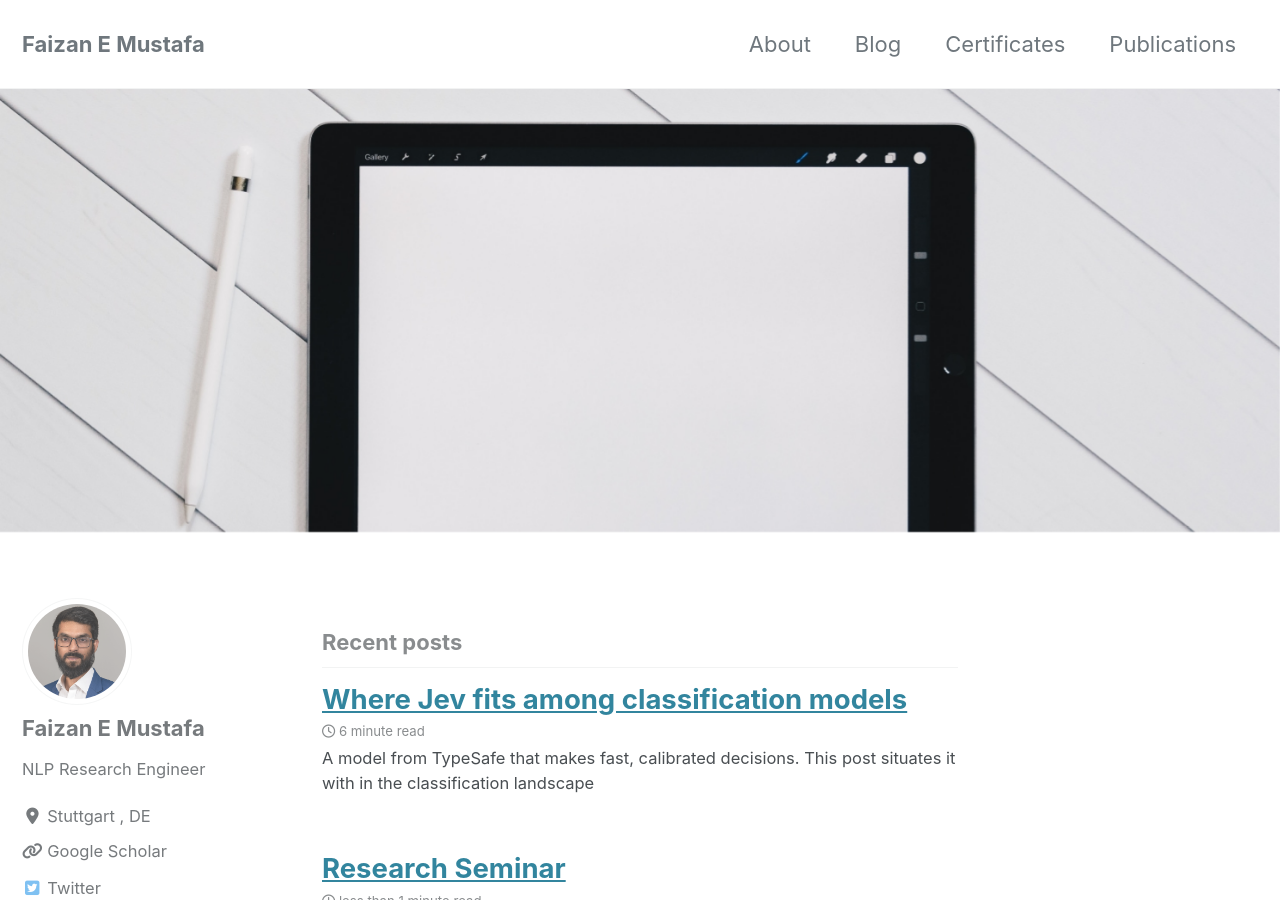
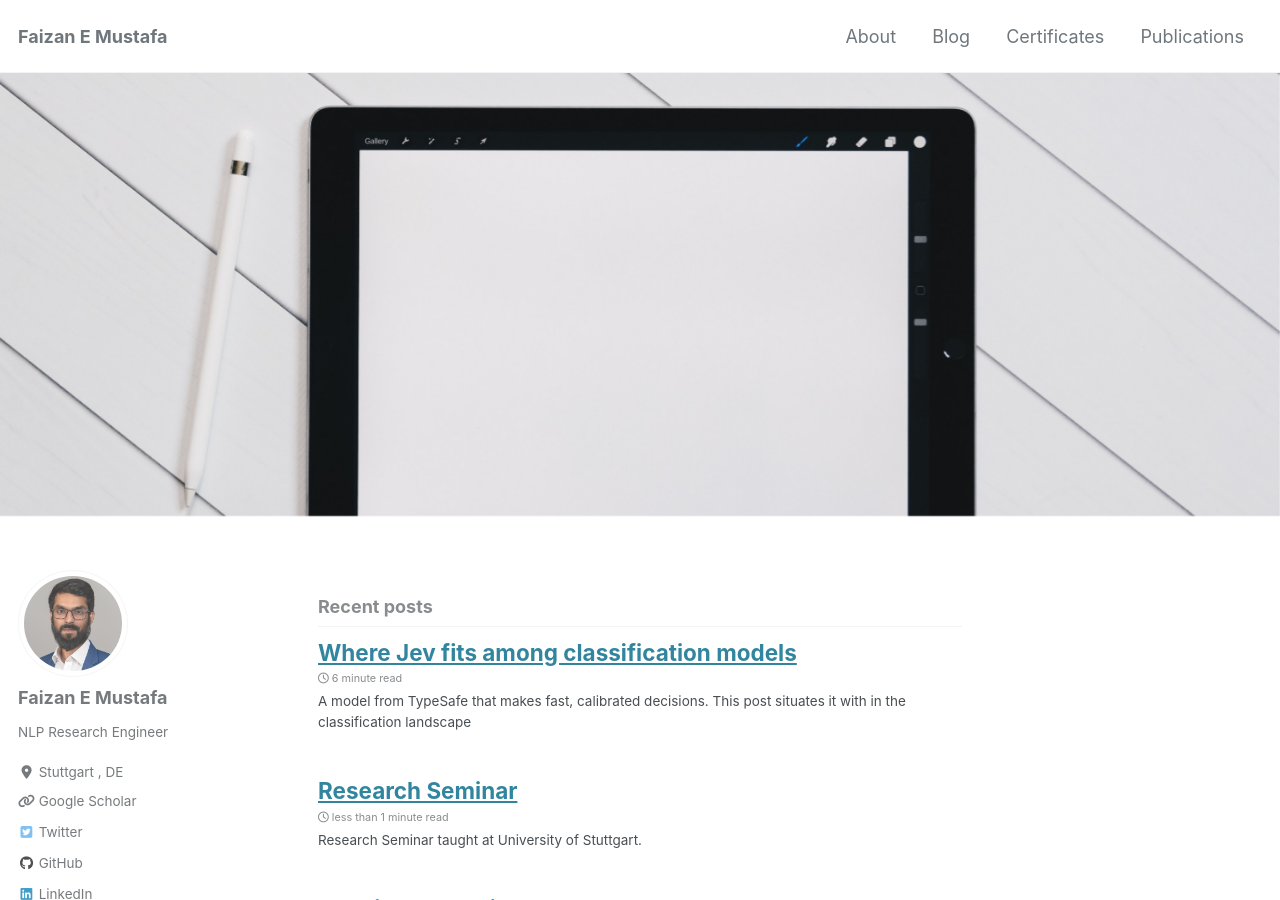
Before and after one commit to Faizan-E-Mustafa/Faizan-E-Mustafa.github.io, a Jekyll site: the page built from index.html, in a window 1280 px wide and 900 px high. Built offline with Jekyll 4.4.1, drawn with Linux system fonts in a browser that asks for light colours; cached includes are drawn as plain includes; nearby versions of some CDN libraries; the list of posts is cut into pages by our own code.

Commit message:
Cap desktop base font size

```diff
--- a/_sass/minimal-mistakes/_reset.scss
+++ b/_sass/minimal-mistakes/_reset.scss
@@ -11,15 +11,15 @@ html {
   font-size: 16px;
 
   @include breakpoint($medium) {
+    font-size: 17px;
+  }
+
+  @include breakpoint($large) {
     font-size: 18px;
   }
 
-  @include breakpoint($large) {
-    font-size: 20px;
-  }
-
   @include breakpoint($x-large) {
-    font-size: 22px;
+    font-size: 18px;
   }
 
   -webkit-text-size-adjust: 100%;
```
